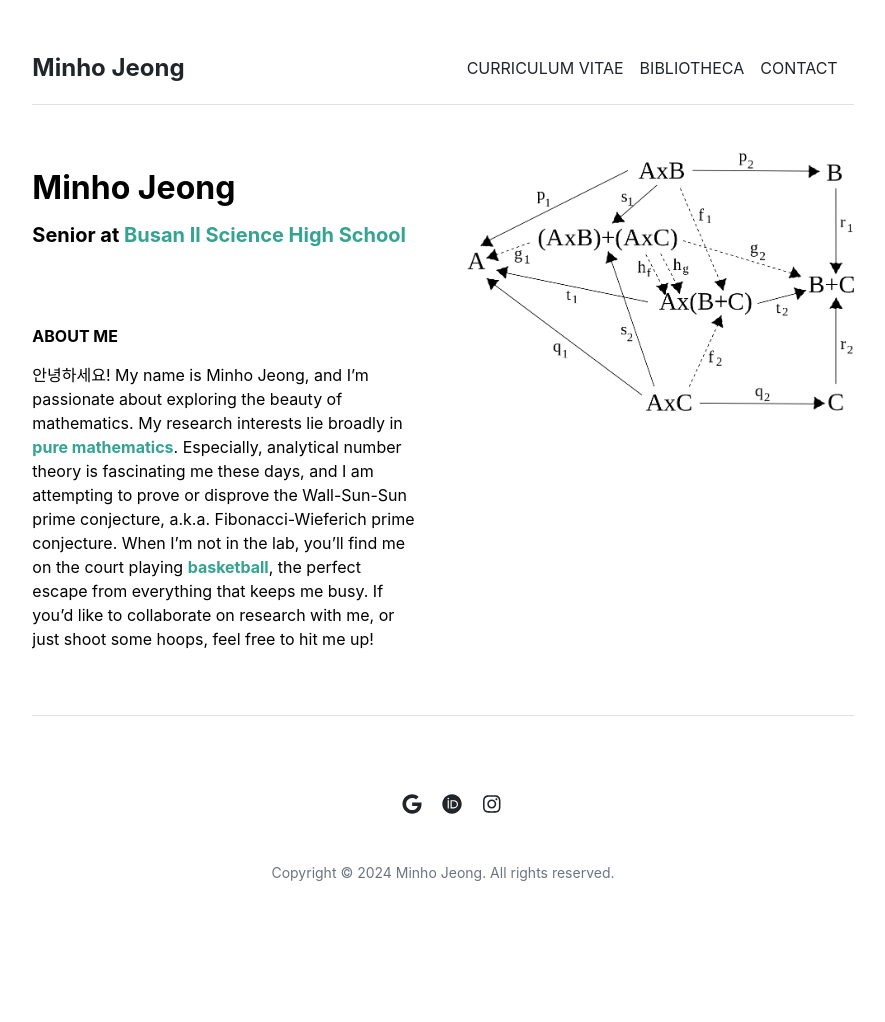
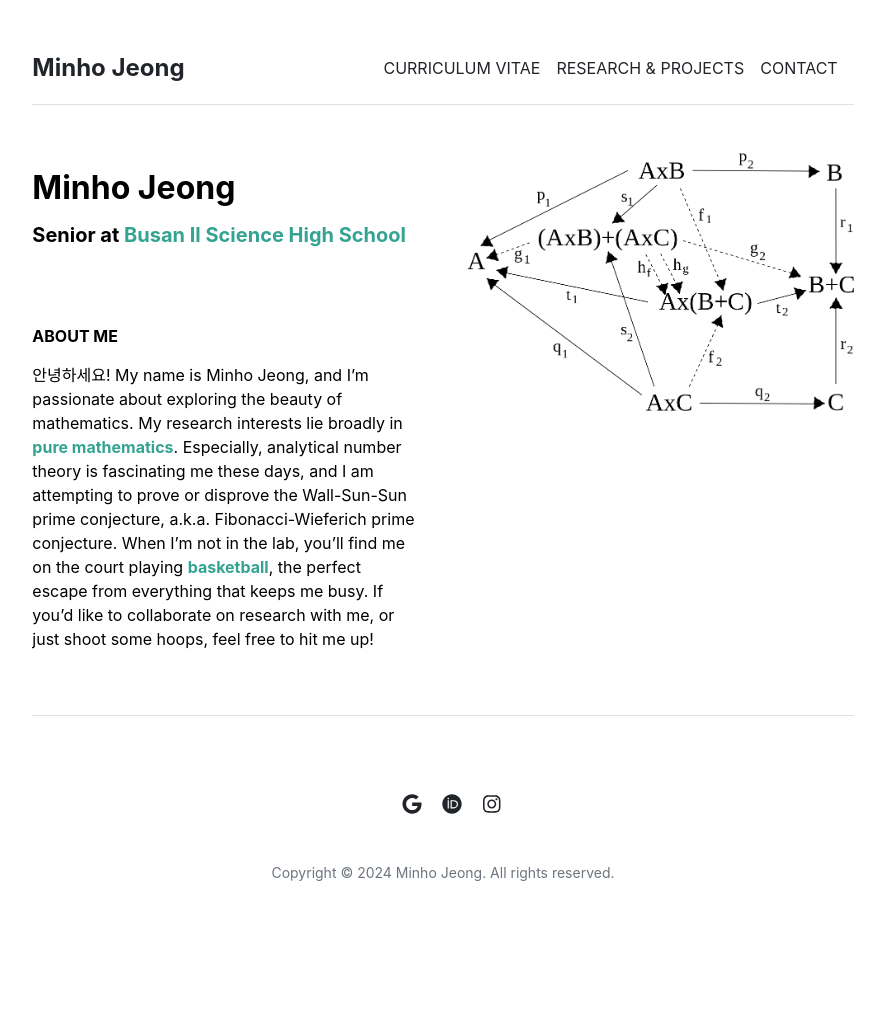
Before and after one commit to mino-jeong/mino-jeong.github.io, a Jekyll site: the page built from index.md, in a window 1280 px wide. Shown: the whole page, without its empty margins (197-1082 px from the left). Built offline with Jekyll 4.4.1, drawn with Linux system fonts in a browser that asks for light colours.

Commit message:
Update settings.yml

```diff
--- a/_data/settings.yml
+++ b/_data/settings.yml
@@ -1,6 +1,6 @@
 menu:
 - {name: 'CURRICULUM VITAE', url: '/cv'}
-- {name: 'BIBLIOTHECA', url: '/bibliotheca'}
+- {name: 'RESEARCH & PROJECTS', url: '/research-projects'}
 - {name: 'CONTACT', url: '/contact'}
 
 bibliotheca:
```
